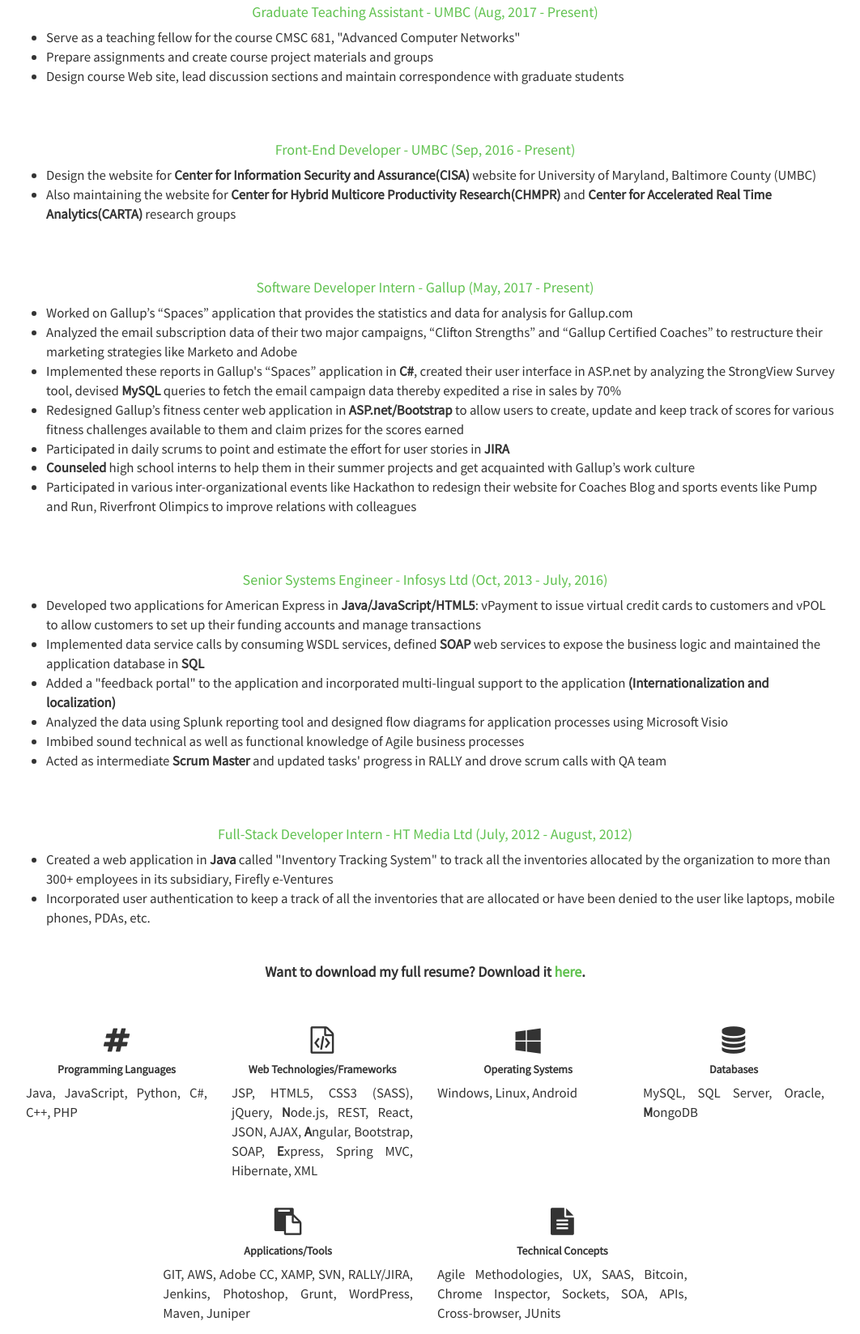
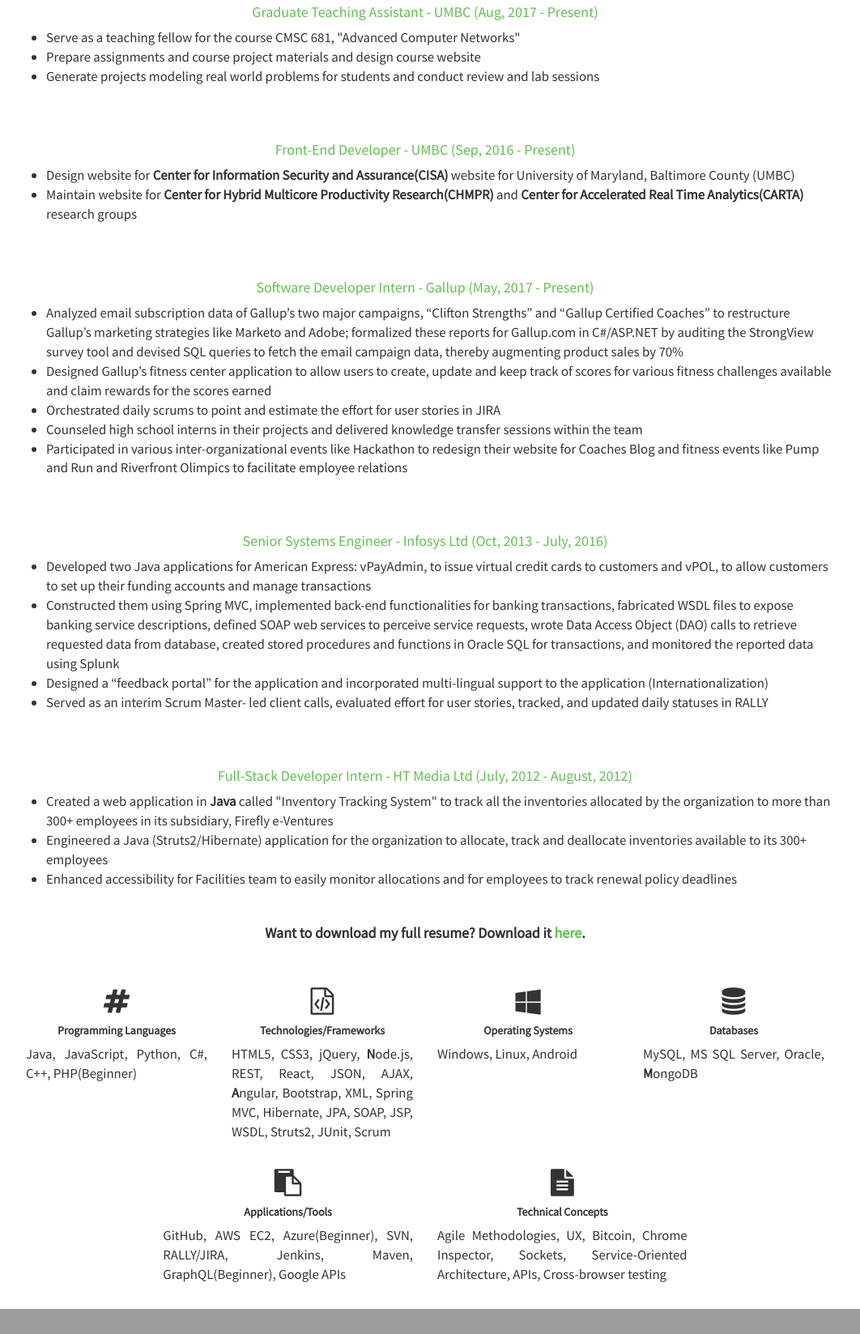
Before and after one commit to neetikakhurana/Portfolio, a plain HTML site: page resume.html in a window 1280 px wide. Shown: the part 494-2141 px from the top of the page at 81% size, without its empty margins (115-1177 px from the left). Drawn offline with nearby package versions, Linux system fonts and the light colour scheme; grey boxes are pictures that could not be loaded.

Commit message:
Update resume.html

```diff
--- a/resume.html
+++ b/resume.html
@@ -64,8 +64,8 @@
                                 <h4 class="title">Graduate Teaching Assistant - <span class="place"><a href="https://www.umbc.edu/">UMBC</a></span> <span class="year">(Aug, 2017 - Present)</span></h4>
                                 <ul class="text-justify">
                                     <li>Serve as a teaching fellow for the course CMSC 681, "Advanced Computer Networks"</li>
-                                    <li>Prepare assignments and create course project materials and groups</li>
-                                    <li>Design course Web site, lead discussion sections and maintain correspondence with graduate students</li>
+                                    <li>Prepare assignments and course project materials and design course website</li>
+                                    <li>Generate projects modeling real world problems for students and conduct review and lab sessions</li>
                                 </ul>
                             </div>
            <br>
@@ -73,8 +73,8 @@
                             <div class="item">
                                 <h4 class="title">Front-End Developer - <span class="place"><a href="https://www.umbc.edu/">UMBC</a></span> <span class="year">(Sep, 2016 - Present)</span></h4>
                                 <ul class="text-justify">
-                                    <li>Design the website for <a href="www.cisa.umbc.edu"><strong>Center for Information Security and Assurance(CISA)</strong></a> website for University of Maryland, Baltimore County (UMBC)</li>
-                                    <li>Also maintaining the website for <a href="www.chmpr.umbc.edu"><strong>Center for Hybrid Multicore Productivity Research(CHMPR)</strong></a> and <a href="www.carta.umbc.edu"><strong>Center for Accelerated Real Time Analytics(CARTA)</strong></a> research groups</li>
+                                    <li>Design website for <a href="www.cisa.umbc.edu"><strong>Center for Information Security and Assurance(CISA)</strong></a> website for University of Maryland, Baltimore County (UMBC)</li>
+                                    <li>Maintain website for <a href="www.chmpr.umbc.edu"><strong>Center for Hybrid Multicore Productivity Research(CHMPR)</strong></a> and <a href="www.carta.umbc.edu"><strong>Center for Accelerated Real Time Analytics(CARTA)</strong></a> research groups</li>
                                 </ul>
                             </div>
            <br>
@@ -82,13 +82,11 @@
            <div class="item">
                                 <h4 class="title">Software Developer Intern - <span class="place"><a href="https://www.gallup.com/">Gallup</a></span> <span class="year">(May, 2017 - Present)</span></h4>
                                 <ul class="text-justify">
-                                <li>Worked on Gallup’s “Spaces” application that provides the statistics and data for analysis for Gallup.com</li>
-                                    <li>Analyzed the email subscription data of their two major campaigns, “Clifton Strengths” and “Gallup Certified Coaches” to restructure their marketing strategies like Marketo and Adobe</li>
-                                    <li>Implemented these reports in Gallup's “Spaces” application in <strong>C#</strong>, created their user interface in ASP.net by analyzing the StrongView Survey tool, devised <strong>MySQL</strong> queries to fetch the email campaign data thereby expedited a rise in sales by 70% </li>
-                                    <li>Redesigned Gallup’s fitness center web application in <strong>ASP.net/Bootstrap</strong> to allow users to create, update and keep track of scores for various fitness challenges available to them and claim prizes for the scores earned</li>
-                                    <li>Participated in daily scrums to point and estimate the effort for user stories in <strong>JIRA</strong></li>
-                                    <li><strong>Counseled</strong> high school interns to help them in their summer projects and get acquainted with Gallup’s work culture</li>
-                                    <li>Participated in various inter-organizational events like Hackathon to redesign their website for Coaches Blog and sports events like Pump and Run, Riverfront Olimpics to improve relations with colleagues</li>
+                                <li>Analyzed email subscription data of Gallup’s two major campaigns, “Clifton Strengths” and “Gallup Certified Coaches” to restructure Gallup’s marketing strategies like Marketo and Adobe; formalized these reports for Gallup.com in C#/ASP.NET by auditing the StrongView survey tool and devised SQL queries to fetch the email campaign data, thereby augmenting product sales by 70%</li>
+                                    <li>Designed Gallup’s fitness center application to allow users to create, update and keep track of scores for various fitness challenges available and claim rewards for the scores earned</li>
+                                    <li>Orchestrated daily scrums to point and estimate the effort for user stories in JIRA</li>
+                                    <li>Counseled high school interns in their projects and delivered knowledge transfer sessions within the team</li>
+                                    <li>Participated in various inter-organizational events like Hackathon to redesign their website for Coaches Blog and fitness events like Pump and Run and Riverfront Olimpics to facilitate employee relations</li>
                                 </ul>
                             </div>
            <br>
@@ -96,19 +94,19 @@
                             <div class="item">
                                 <h4 class="title">Senior Systems Engineer - <span class="place"><a href="https://www.infosys.com/">Infosys Ltd</a></span> <span class="year">(Oct, 2013 - July, 2016)</span></h4>
                                 <ul class="text-justify">
-                                    <li>Developed two applications for American Express in <strong>Java/JavaScript/HTML5</strong>: vPayment to issue virtual credit cards to customers and vPOL to allow customers to set up their funding accounts and manage transactions</li>
-                                    <li>Implemented data service calls by consuming WSDL services, defined <strong>SOAP</strong> web services to expose the business logic and maintained the application database in <strong>SQL</strong></li>
-                                   <li>Added a "feedback portal" to the application and incorporated multi-lingual support to the application <strong>(Internationalization and localization)</strong></li>
-                                  <li>Analyzed the data using Splunk reporting tool and designed flow diagrams for application processes using Microsoft Visio</li>
-                                   <li>Imbibed sound technical as well as functional knowledge of Agile business processes</li>
-                                    <li>Acted as intermediate <strong>Scrum Master</strong> and updated tasks' progress in RALLY and drove scrum calls with QA team</li>
+                                    <li>Developed two Java applications for American Express: vPayAdmin, to issue virtual credit cards to customers and vPOL, to allow customers to set up their funding accounts and manage transactions</li>
+                                    <li>Constructed them using Spring MVC, implemented back-end functionalities for banking transactions, fabricated WSDL files to expose banking service descriptions, defined SOAP web services to perceive service requests, wrote Data Access Object (DAO) calls to retrieve requested data from database, created stored procedures and functions in Oracle SQL for transactions, and monitored the reported data using Splunk</li>
+                                   <li>Designed a “feedback portal” for the application and incorporated multi-lingual support to the application (Internationalization)</li>
+                                  <li>Served as an interim Scrum Master- led client calls, evaluated effort for user stories, tracked, and updated daily statuses in RALLY</li>
                                 </p>
                             </div>
            <br><br>
                             <div class="item">
                                 <h4 class="title">Full-Stack Developer Intern - <span class="place"><a href="http://www.htmedia.in/">HT Media Ltd</a></span> <span class="year">(July, 2012 - August, 2012)</span></h4>
                                 <ul class="text-justify"><li>Created a web application in <strong>Java</strong> called "Inventory Tracking System" to track all the inventories allocated by the organization to more than 300+ employees in its subsidiary, Firefly e-Ventures</li>
-                                    <li>Incorporated user authentication to keep a track of all the inventories that are allocated or have been denied to the user like laptops, mobile phones, PDAs, etc.</li></ul>
+                                    <li>Engineered a Java (Struts2/Hibernate) application for the organization to allocate, track and deallocate inventories available to its 300+ employees</li>
+                                    <li>Enhanced accessibility for Facilities team to easily monitor allocations and for employees to track renewal policy deadlines</li>
+                                </ul>
                             </div>
 
 
@@ -117,7 +115,7 @@
         <div class="row">
         <div class="col-xs-4 col-sm-12">
         <br/>
-        <h4><strong>Want to download my full resume? Download it <a style="color:#61c250;" href="assets/Khurana_Nitika.pdf" target="_blank" download>here</a>.</strong></h4>
+        <h4><strong>Want to download my full resume? Download it <a style="color:#61c250;" href="assets/Resume_Khurana_Nitika.pdf" target="_blank" download>here</a>.</strong></h4>
         </div>
             </div>
         <br/>
@@ -128,12 +126,12 @@
        <span class="col-xs-12 col-sm-3">
            <i class="fa fa-2x fa-hashtag"></i>
             <h5><strong>Programming Languages</strong></h5>
-           <p class="text-justify">Java, JavaScript, Python, C#, C++, PHP</p>
+           <p class="text-justify">Java, JavaScript, Python, C#, C++, PHP(Beginner)</p>
        </span>
        <span class="col-xs-12 col-sm-3">
            <i class="fa fa-2x fa-file-code-o"></i>
-            <h5><strong>Web Technologies/Frameworks</strong></h5>
-           <p class="text-justify">JSP, HTML5, CSS3 (SASS), jQuery, <strong>N</strong>ode.js, REST, React, JSON, AJAX, <strong>A</strong>ngular, Bootstrap, SOAP, <strong>E</strong>xpress, Spring MVC, Hibernate, XML</p>
+            <h5><strong>Technologies/Frameworks</strong></h5>
+           <p class="text-justify">HTML5, CSS3, jQuery, <strong>N</strong>ode.js, REST, React, JSON, AJAX, <strong>A</strong>ngular, Bootstrap, XML, Spring MVC, Hibernate, JPA, SOAP, JSP, WSDL, Struts2, JUnit, Scrum</p>
             </span>
              <span class="col-xs-12 col-sm-3">
            <i class="fa fa-2x fa-windows"></i>
@@ -143,7 +141,7 @@
              <span class="col-xs-12 col-sm-3">
            <i class="fa fa-2x fa-database"></i>
             <h5><strong>Databases</strong></h5>
-           <p class="text-justify">MySQL, SQL Server, Oracle, <strong>M</strong>ongoDB</p>
+                 <p class="text-justify">MySQL, MS SQL Server, Oracle, <strong>M</strong>ongoDB</p>
        </span>
 
             </div>
@@ -155,12 +153,12 @@
       <span class="col-xs-12 col-sm-4 col-sm-push-2">
            <i class="fa fa-2x fa-clipboard"></i>
             <h5><strong>Applications/Tools</strong></h5>
-           <p class="text-justify">GIT, AWS, Adobe CC, XAMP, SVN, RALLY/JIRA, Jenkins, Photoshop, Grunt, WordPress, Maven, Juniper</p>
+           <p class="text-justify">GitHub, AWS EC2, Azure(Beginner), SVN, RALLY/JIRA, Jenkins, Maven, GraphQL(Beginner), Google APIs</p>
             </span>
        <span class="col-xs-12 col-sm-4 col-sm-push-2">
            <i class="fa fa-2x fa-file-text"></i>
             <h5><strong>Technical Concepts</strong></h5>
-           <p class="text-justify">Agile Methodologies, UX, SAAS, Bitcoin, Chrome Inspector, Sockets, SOA, APIs, Cross-browser, JUnits</p>
+           <p class="text-justify">Agile Methodologies, UX, Bitcoin, Chrome Inspector, Sockets, Service-Oriented Architecture, APIs, Cross-browser testing</p>
             </span>
         </div>
              </div>
@@ -188,6 +186,7 @@
                                     <br>
                                     <span class="year">(Expected - May, 2018)</span></h4>
                                 <ul id="ed">GPA: 3.95/4.0</ul>
+            <ul id="ed">Ongoing Thesis: Securing AI - Improving standards for cybersecurity ontology to detect and prevent knowledge graph poisoning</ul>
                             </div><!--//item-->
              <div class="item col-xs-12 col-sm-6">
                                 <h4 class="title">Bachelor of Technology - <span class="place"><a href="http://www.ipu.ac.in/">Guru Gobind Singh Indraprastha University</a></span>
```
